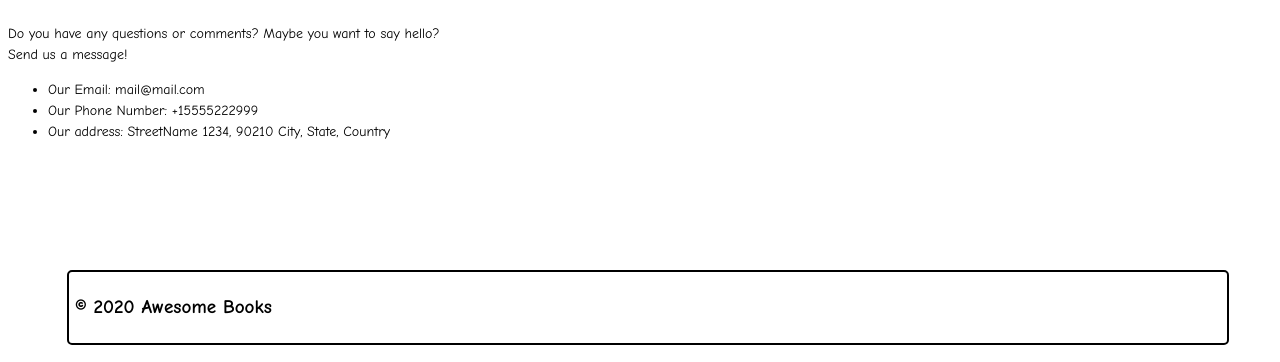
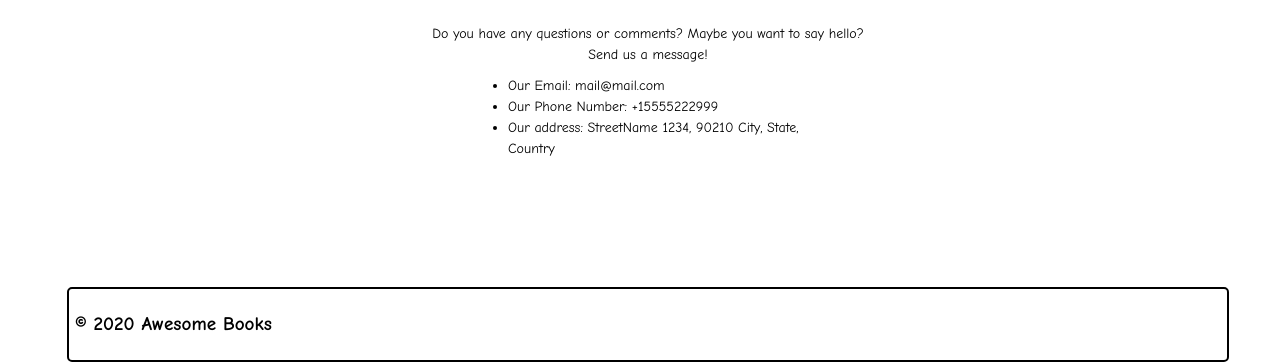
Before and after one commit to sergiogval/awesome-books, a website: page index.html in a window 1280 px wide. Shown: the part 532-894 px from the top of the page. Drawn offline with Linux system fonts and the light colour scheme.

Commit message:
Update contact styles

```diff
--- a/style.css
+++ b/style.css
@@ -126,6 +126,21 @@ h1 {
   margin-block: 0.2em;
 }
 
+.contact-text {
+  text-align: center;
+  width: 50%;
+}
+
+.contactInfo {
+  width: 25%;
+  padding-top: 10px;
+}
+
+.contact-text,
+.contactInfo {
+  margin: 0 auto;
+}
+
 .footer {
   width: 90%;
   display: flex;
```
Also changed, not shown: index.html (+10 -5 lines).
